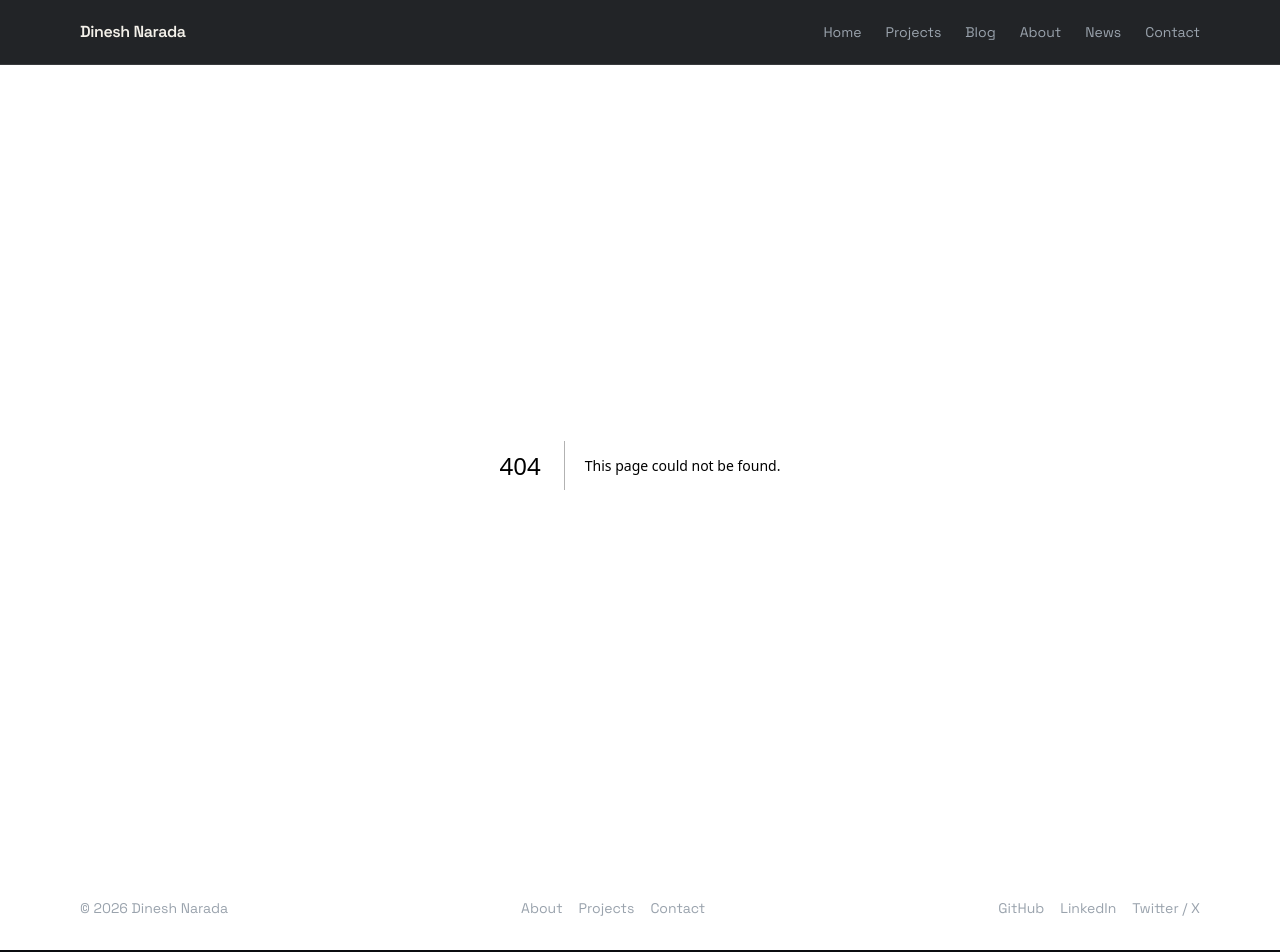
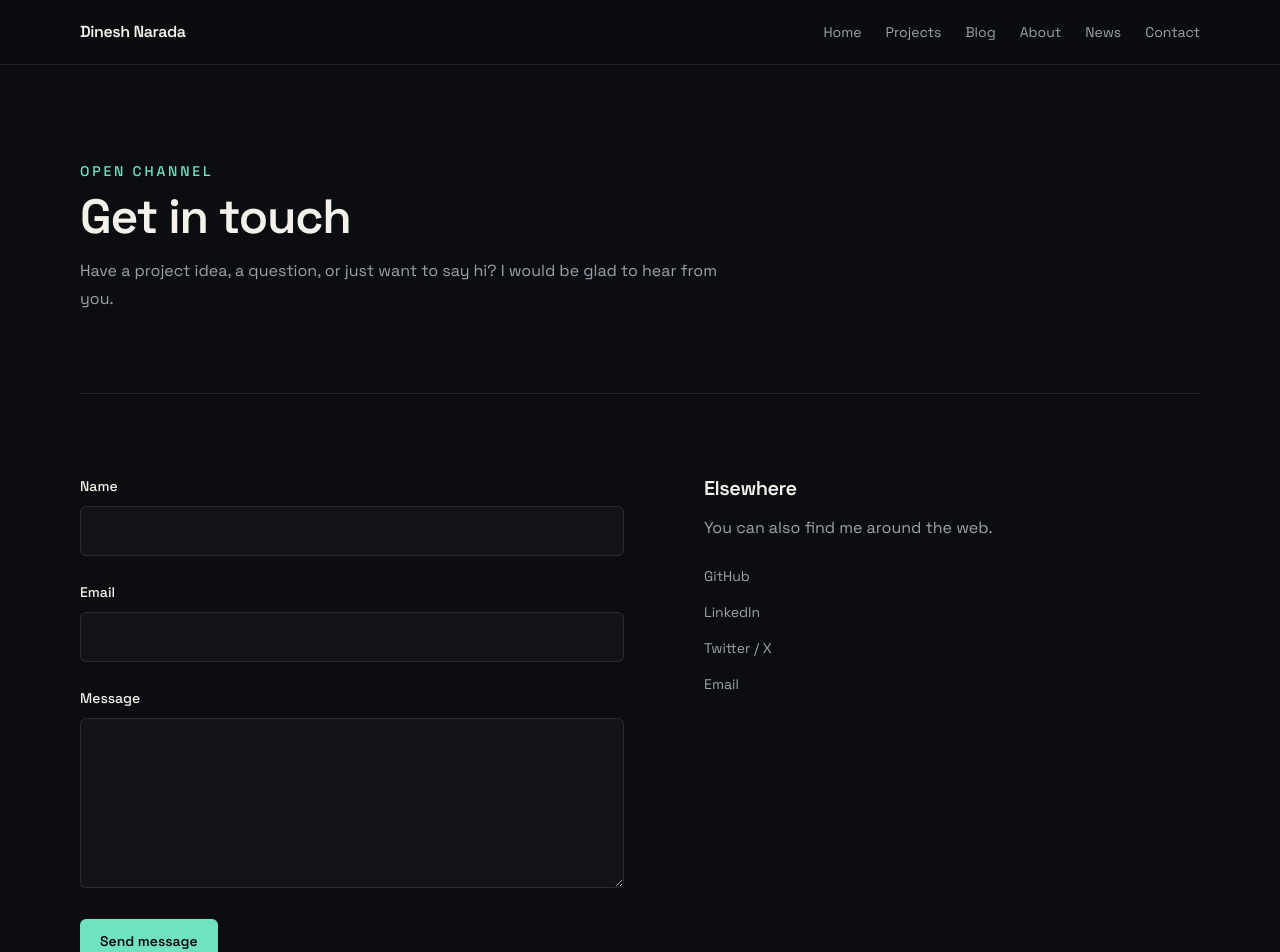
Before and after one commit to Dinesh-N98/portfolio, a Next.js app: page /contact in a window 1280 px wide. Before the commit this address had no page. Shown: the top 952 px of the page. Built offline with nearby package versions, Linux system fonts and the light colour scheme.

Commit message:
Contact page with Resend-powered form

```diff
--- /dev/null
+++ b/app/api/contact/route.ts
@@ -0,0 +1,33 @@
+import { Resend } from "resend";
+
+const emailPattern = /^[^\s@]+@[^\s@]+\.[^\s@]+$/;
+
+export async function POST(request: Request) {
+  try {
+    const body = await request.json();
+    const name = typeof body.name === "string" ? body.name.trim() : "";
+    const email = typeof body.email === "string" ? body.email.trim() : "";
+    const message = typeof body.message === "string" ? body.message.trim() : "";
+
+    if (!name || !email || !message) {
+      return Response.json({ error: "Name, email, and message are required." }, { status: 400 });
+    }
+
+    if (!emailPattern.test(email)) {
+      return Response.json({ error: "Please enter a valid email address." }, { status: 400 });
+    }
+
+    const resend = new Resend(process.env.RESEND_API_KEY);
+    await resend.emails.send({
+      from: "onboarding@resend.dev",
+      to: "kalyanadineshnarada@gmail.com",
+      subject: `Portfolio contact from ${name}`,
+      replyTo: email,
+      text: `Name: ${name}\nEmail: ${email}\n\nMessage:\n${message}`,
+    });
+
+    return Response.json({ message: "Thanks for reaching out. I will get back to you soon." });
+  } catch {
+    return Response.json({ error: "Something went wrong while sending your message. Please try again." }, { status: 500 });
+  }
+}
--- /dev/null
+++ b/app/contact/page.tsx
@@ -0,0 +1,52 @@
+import type { Metadata } from "next";
+import ContactForm from "@/src/components/sections/ContactForm";
+
+export const metadata: Metadata = {
+  title: "Contact | Dinesh Narada",
+  description: "Get in touch with Dinesh Narada about a project idea, question, or conversation.",
+};
+
+const socialLinks = [
+  { href: "https://github.com/Dinesh-N98", label: "GitHub" },
+  { href: "https://www.linkedin.com/in/d-narada/", label: "LinkedIn" },
+  { href: "https://x.com/DineshNarada98", label: "Twitter / X" },
+  { href: "mailto:kalyanadineshnarada@gmail.com", label: "Email" },
+];
+
+export default function ContactPage() {
+  return (
+    <div className="py-16 md:py-24">
+      <header className="max-w-2xl">
+          <p className="mb-3 text-sm font-medium uppercase tracking-[0.2em] text-accent">Open channel</p>
+          <h1 className="text-4xl font-semibold tracking-tight md:text-5xl">Get in touch</h1>
+          <p className="mt-4 text-base leading-7 text-muted">
+            Have a project idea, a question, or just want to say hi? I would be glad to hear from you.
+          </p>
+      </header>
+
+      <div className="mt-14 grid gap-14 border-t border-white/10 pt-14 md:mt-20 md:grid-cols-[minmax(0,34rem)_minmax(12rem,1fr)] md:gap-20 md:pt-20">
+        <ContactForm />
+
+        <aside aria-labelledby="social-heading">
+          <h2 id="social-heading" className="text-xl font-semibold tracking-tight">
+            Elsewhere
+          </h2>
+          <p className="mt-3 text-base leading-7 text-muted">You can also find me around the web.</p>
+          <nav aria-label="Social links" className="mt-6 flex flex-col items-start gap-4">
+            {socialLinks.map((link) => (
+              <a
+                key={link.label}
+                href={link.href}
+                target={link.href.startsWith("http") ? "_blank" : undefined}
+                rel={link.href.startsWith("http") ? "noopener noreferrer" : undefined}
+                className="text-sm text-muted transition-colors hover:text-accent focus-visible:outline-2 focus-visible:outline-offset-4 focus-visible:outline-accent"
+              >
+                {link.label}
+              </a>
+            ))}
+          </nav>
+        </aside>
+      </div>
+    </div>
+  );
+}
--- a/components/layout/Footer.tsx
+++ b/components/layout/Footer.tsx
@@ -8,8 +8,9 @@ const footerLinks = [
 
 const socialLinks = [
   { href: "https://github.com/Dinesh-N98", label: "GitHub" },
-  { href: "#", label: "LinkedIn" },
-  { href: "#", label: "Twitter / X" },
+  { href: "https://www.linkedin.com/in/d-narada/", label: "LinkedIn" },
+  { href: "https://x.com/DineshNarada98", label: "Twitter / X" },
+  { href: "mailto:kalyanadineshnarada@gmail.com", label: "Email" },
 ];
 
 export default function Footer() {
@@ -36,7 +37,7 @@ export default function Footer() {
               key={link.label}
               href={link.href}
               target={link.href.startsWith("http") ? "_blank" : undefined}
-              rel={link.href.startsWith("http") ? "noreferrer" : undefined}
+              rel={link.href.startsWith("http") ? "noopener noreferrer" : undefined}
               className="transition-colors hover:text-accent focus-visible:outline-2 focus-visible:outline-accent"
             >
               {link.label}
--- a/package.json
+++ b/package.json
@@ -14,7 +14,8 @@
     "next": "16.3.4",
     "react": "19.2.8",
     "react-dom": "19.2.8",
-    "react-markdown": "^10.1.0"
+    "react-markdown": "^10.1.0",
+    "resend": "^6.28.0"
   },
   "devDependencies": {
     "@tailwindcss/postcss": "^4",
--- /dev/null
+++ b/src/components/sections/ContactForm.tsx
@@ -0,0 +1,145 @@
+"use client";
+
+import { FormEvent, useState } from "react";
+
+interface FormValues {
+  name: string;
+  email: string;
+  message: string;
+}
+
+type FieldErrors = Partial<Record<keyof FormValues, string>>;
+
+const initialValues: FormValues = { name: "", email: "", message: "" };
+const emailPattern = /^[^\s@]+@[^\s@]+\.[^\s@]+$/;
+
+export default function ContactForm() {
+  const [values, setValues] = useState<FormValues>(initialValues);
+  const [errors, setErrors] = useState<FieldErrors>({});
+  const [status, setStatus] = useState("");
+  const [isSubmitting, setIsSubmitting] = useState(false);
+
+  function validate() {
+    const nextErrors: FieldErrors = {};
+
+    if (!values.name.trim()) nextErrors.name = "Please enter your name.";
+    if (!values.email.trim()) {
+      nextErrors.email = "Please enter your email address.";
+    } else if (!emailPattern.test(values.email.trim())) {
+      nextErrors.email = "Please enter a valid email address.";
+    }
+    if (!values.message.trim()) nextErrors.message = "Please enter a message.";
+
+    return nextErrors;
+  }
+
+  function updateField(field: keyof FormValues, value: string) {
+    setValues((current) => ({ ...current, [field]: value }));
+    setErrors((current) => ({ ...current, [field]: undefined }));
+    setStatus("");
+  }
+
+  async function handleSubmit(event: FormEvent<HTMLFormElement>) {
+    event.preventDefault();
+    const nextErrors = validate();
+    setErrors(nextErrors);
+    setStatus("");
+
+    if (Object.keys(nextErrors).length > 0) return;
+
+    setIsSubmitting(true);
+    try {
+      const response = await fetch("/api/contact", {
+        method: "POST",
+        headers: { "Content-Type": "application/json" },
+        body: JSON.stringify(values),
+      });
+      const result = await response.json();
+
+      if (!response.ok) {
+        setStatus(result.error ?? "Something went wrong while sending your message.");
+        return;
+      }
+
+      setValues(initialValues);
+      setStatus(result.message);
+    } catch {
+      setStatus("Something went wrong while sending your message. Please try again.");
+    } finally {
+      setIsSubmitting(false);
+    }
+  }
+
+  return (
+    <form onSubmit={handleSubmit} noValidate className="space-y-6" aria-describedby="contact-status">
+      <div>
+        <label htmlFor="contact-name" className="text-sm font-medium">
+          Name
+        </label>
+        <input
+          id="contact-name"
+          name="name"
+          type="text"
+          autoComplete="name"
+          value={values.name}
+          onChange={(event) => updateField("name", event.target.value)}
+          aria-invalid={Boolean(errors.name)}
+          aria-describedby={errors.name ? "contact-name-error" : undefined}
+          className="mt-2 w-full rounded-md border border-white/15 bg-white/[0.03] px-4 py-3 text-foreground outline-none transition-colors placeholder:text-muted/60 focus:border-accent"
+        />
+        {errors.name && <p id="contact-name-error" className="mt-2 text-sm text-red-300">{errors.name}</p>}
+      </div>
+
+      <div>
+        <label htmlFor="contact-email" className="text-sm font-medium">
+          Email
+        </label>
+        <input
+          id="contact-email"
+          name="email"
+          type="email"
+          autoComplete="email"
+          value={values.email}
+          onChange={(event) => updateField("email", event.target.value)}
+          aria-invalid={Boolean(errors.email)}
+          aria-describedby={errors.email ? "contact-email-error" : undefined}
+          className="mt-2 w-full rounded-md border border-white/15 bg-white/[0.03] px-4 py-3 text-foreground outline-none transition-colors placeholder:text-muted/60 focus:border-accent"
+        />
+        {errors.email && <p id="contact-email-error" className="mt-2 text-sm text-red-300">{errors.email}</p>}
+      </div>
+
+      <div>
+        <label htmlFor="contact-message" className="text-sm font-medium">
+          Message
+        </label>
+        <textarea
+          id="contact-message"
+          name="message"
+          rows={6}
+          value={values.message}
+          onChange={(event) => updateField("message", event.target.value)}
+          aria-invalid={Boolean(errors.message)}
+          aria-describedby={errors.message ? "contact-message-error" : undefined}
+          className="mt-2 w-full resize-y rounded-md border border-white/15 bg-white/[0.03] px-4 py-3 text-foreground outline-none transition-colors placeholder:text-muted/60 focus:border-accent"
+        />
+        {errors.message && <p id="contact-message-error" className="mt-2 text-sm text-red-300">{errors.message}</p>}
+      </div>
+
+      <button
+        type="submit"
+        disabled={isSubmitting}
+        className="inline-flex rounded-md bg-accent px-5 py-3 text-sm font-semibold text-background transition-opacity hover:opacity-80 focus-visible:outline-2 focus-visible:outline-offset-4 focus-visible:outline-accent disabled:cursor-not-allowed disabled:opacity-60"
+      >
+        {isSubmitting ? "Sending..." : "Send message"}
+      </button>
+
+        <p
+            id="contact-status"
+            aria-live="polite"
+            className={`text-sm ${status.includes("wrong") || errors ? "text-red-400" : "text-green-400"}`}
+        >
+        {status}
+        </p>
+    </form>
+  );
+}
```
Also changed, not shown: 2 other files (tests, documents, lock files or other folders).
